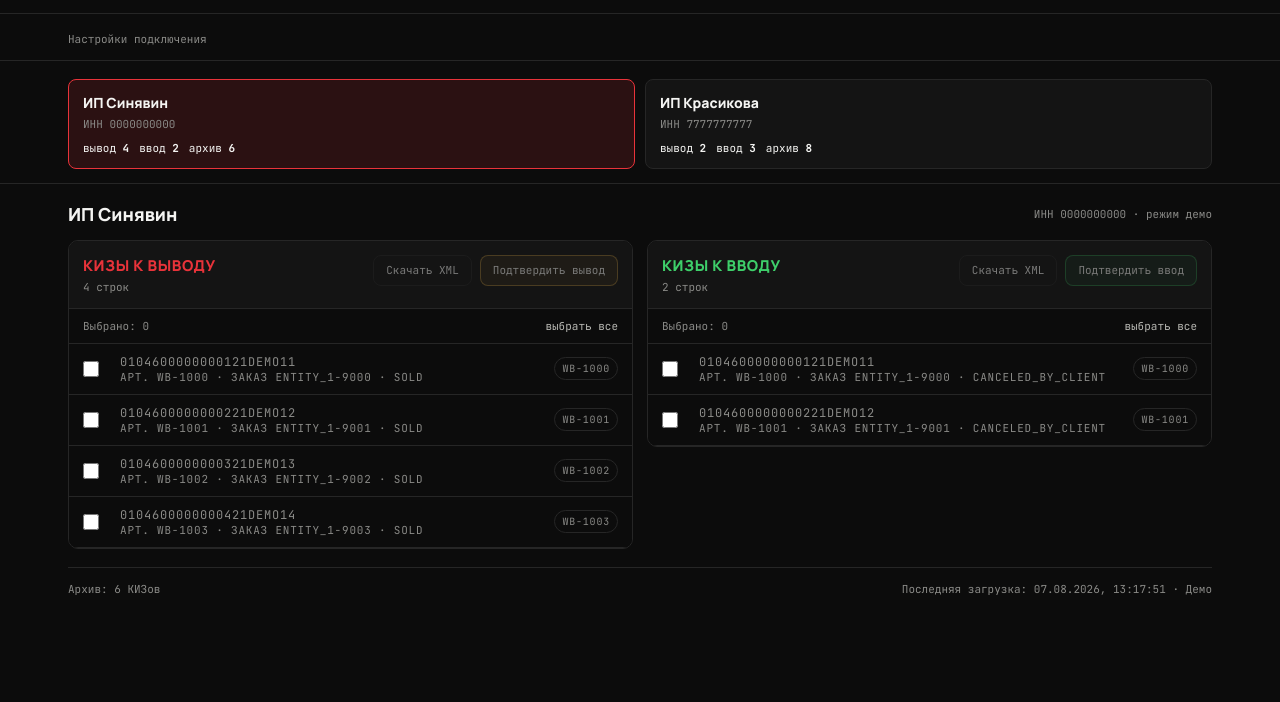
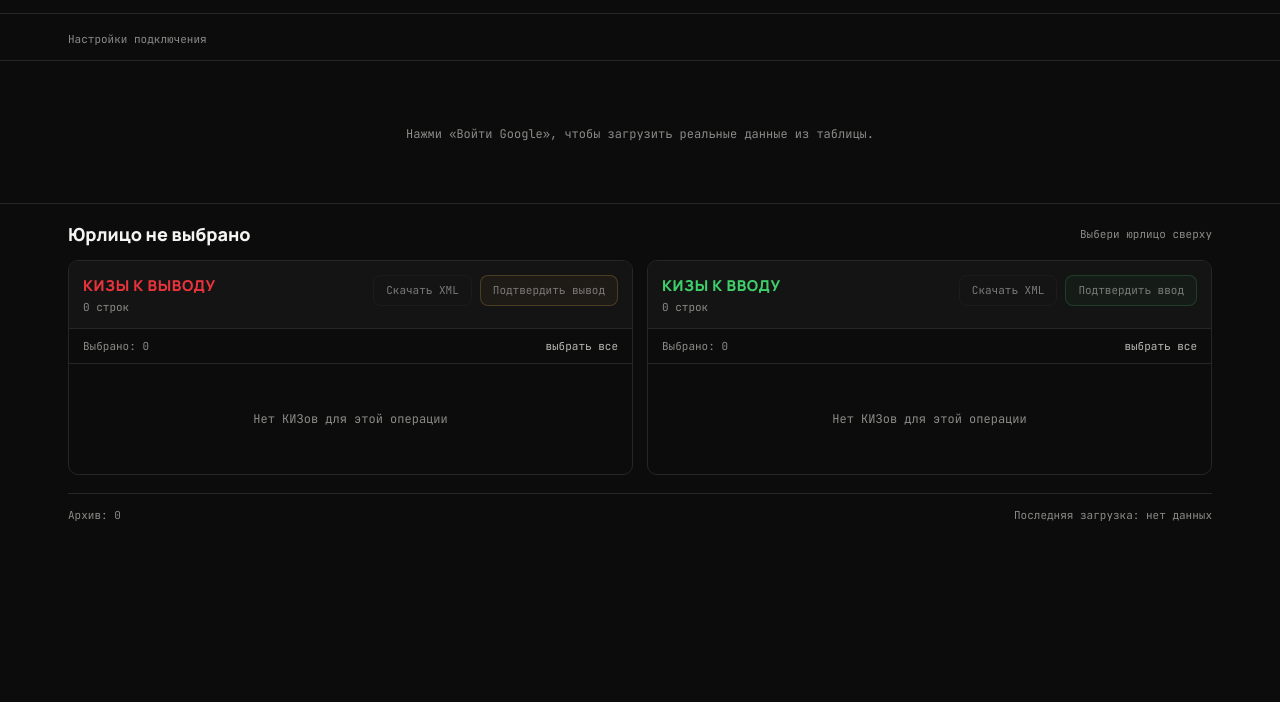
Before and after one commit to psyrut1983/wb-kiz-chestny-znak-dashboard, a plain HTML site: page index.html in a window 1280 px wide. Shown: the part 98-800 px from the top of the page. Drawn offline with Linux system fonts and the light colour scheme.

Commit message:
Remove demo mode from dashboard

```diff
--- a/index.html
+++ b/index.html
@@ -108,7 +108,6 @@ input:focus{border-color:var(--accent)}
       <div class="sub">Один экран: выбери юрлицо, скачай XML, потом подтверди факт операции</div>
     </div>
     <div class="toolbar">
-      <button class="btn" id="demoBtn" type="button">Демо</button>
       <button class="btn primary" id="loginBtn" type="button">Войти Google</button>
       <button class="btn" id="refreshBtn" type="button">Обновить</button>
     </div>
@@ -240,7 +239,7 @@ const DATA_HEADERS = [
 ];
 
 const state = {
-  mode: 'demo',
+  mode: 'idle',
   token: '',
   tokenClient: null,
   spreadsheetId: '',
@@ -275,7 +274,6 @@ const el = {
   syncInfo: document.getElementById('syncInfo'),
   toast: document.getElementById('toast'),
   buttons: {
-    demo: document.getElementById('demoBtn'),
     login: document.getElementById('loginBtn'),
     refresh: document.getElementById('refreshBtn'),
     saveConfig: document.getElementById('saveConfigBtn'),
@@ -556,57 +554,6 @@ async function loadEntitySheets(entity){
   entity.archive = rowsToObjects(archiveValues);
 }
 
-function loadDemo(){
-  state.mode = 'demo';
-  state.entities = [
-    demoEntity('entity_1', 'ИП Синявин', '0000000000', 4, 2, 6),
-    demoEntity('entity_2', 'ИП Красикова', '7777777777', 2, 3, 8)
-  ];
-  state.selectedEntityId = state.entities[0].id;
-  state.selected.withdraw.clear();
-  state.selected.introduce.clear();
-  state.generated.withdraw.clear();
-  state.generated.introduce.clear();
-  render();
-  setStatus('Открыт демо-режим. Таблица не изменяется.', 'good');
-}
-
-function demoEntity(id, legalName, inn, withdrawCount, introduceCount, archiveCount){
-  const makeRows = (count, operation) => Array.from({length: count}, (_, index) => {
-    const row = {};
-    DATA_HEADERS.forEach(header => row[header] = '');
-    row['Дата загрузки'] = todayIso();
-    row['ID юрлица'] = id;
-    row['Название юрлица'] = legalName;
-    row['ИНН'] = inn;
-    row['Операция'] = operation;
-    row['КИЗ / SGTIN'] = `01046${String(index + 1).padStart(9, '0')}21DEMO${id.slice(-1)}${index + 1}`;
-    row['Артикул'] = `WB-${1000 + index}`;
-    row['ID заказа WB'] = `${id}-${9000 + index}`;
-    row['Статус WB'] = operation.includes('вводу') ? 'canceled_by_client' : 'sold';
-    row['Состояние строки'] = 'Новая строка';
-    row['Источник'] = 'Демо';
-    row['Создано'] = nowText();
-    row['Обновлено'] = nowText();
-    row['Ключ дубля'] = `${id}|${operation}|${row['КИЗ / SGTIN']}|${row['ID заказа WB']}`;
-    row.__key = makeRowKey(row);
-    return row;
-  });
-  return {
-    id,
-    legalName,
-    inn,
-    withdrawSheet: `${legalName} - КИЗы к выводу`,
-    introduceSheet: `${legalName} - КИЗы к вводу`,
-    archiveSheet: `${legalName} - Архив выведенных КИЗов`,
-    lastSyncAt: nowText(),
-    lastSyncStatus: 'Демо',
-    withdraw: {headers: DATA_HEADERS, rows: makeRows(withdrawCount, 'К выводу из оборота')},
-    introduce: {headers: DATA_HEADERS, rows: makeRows(introduceCount, 'К вводу обратно в оборот')},
-    archive: {headers: DATA_HEADERS, rows: makeRows(archiveCount, 'К выводу из оборота')}
-  };
-}
-
 function render(){
   renderEntities();
   renderSelectedEntity();
@@ -618,7 +565,7 @@ function render(){
 
 function renderEntities(){
   if(!state.entities.length){
-    el.entityRow.innerHTML = '<div class="empty">Пока нет данных. Нажми Демо или подключи Google Таблицу.</div>';
+    el.entityRow.innerHTML = '<div class="empty">Нажми «Войти Google», чтобы загрузить реальные данные из таблицы.</div>';
     return;
   }
   el.entityRow.innerHTML = state.entities.map(entity => {
@@ -643,7 +590,7 @@ function renderSelectedEntity(){
     return;
   }
   el.selectedTitle.textContent = entity.legalName;
-  el.selectedMeta.textContent = `ИНН ${entity.inn || 'не указан'} · режим ${state.mode === 'demo' ? 'демо' : 'Google Sheets'}`;
+  el.selectedMeta.textContent = `ИНН ${entity.inn || 'не указан'} · Google Sheets`;
 }
 
 function renderPanel(kind){
@@ -806,9 +753,7 @@ async function confirmWithdraw(){
   entity.withdraw.rows = entity.withdraw.rows.filter(row => !selectedKeys.has(row.__key));
   entity.archive.rows = mergeArchiveRows(entity.archive.rows, archiveRows);
   state.selected.withdraw.clear();
-  if(state.mode === 'google'){
-    await persistEntity(entity, ['withdraw', 'archive']);
-  }
+  await persistEntity(entity, ['withdraw', 'archive']);
   render();
   toast('Вывод подтверждён, строки перенесены в архив');
 }
@@ -824,9 +769,7 @@ async function confirmIntroduce(){
   entity.introduce.rows = entity.introduce.rows.filter(row => !selectedKeys.has(row.__key));
   entity.archive.rows = entity.archive.rows.filter(row => !selectedKiz.has(normalize(row['КИЗ / SGTIN'])));
   state.selected.introduce.clear();
-  if(state.mode === 'google'){
-    await persistEntity(entity, ['introduce', 'archive']);
-  }
+  await persistEntity(entity, ['introduce', 'archive']);
   render();
   toast('Ввод подтверждён, строки убраны из ввода и архива');
 }
@@ -869,10 +812,9 @@ async function persistEntity(entity, kinds){
 function bindEvents(){
   el.buttons.saveConfig.addEventListener('click', saveConfig);
   el.buttons.login.addEventListener('click', googleLogin);
-  el.buttons.demo.addEventListener('click', loadDemo);
   el.buttons.refresh.addEventListener('click', () => {
     if(state.mode === 'google') loadFromSheets();
-    else loadDemo();
+    else toast('Сначала нажми «Войти Google»', 'error');
   });
   el.buttons.withdrawXml.addEventListener('click', () => downloadXml('withdraw'));
   el.buttons.introduceXml.addEventListener('click', () => downloadXml('introduce'));
@@ -917,7 +859,8 @@ function boot(){
   loadConfig();
   bindEvents();
   setTimeout(initTokenClient, 500);
-  loadDemo();
+  render();
+  setStatus('Готово к подключению. Нажми «Войти Google».');
 }
 
 boot();
```
